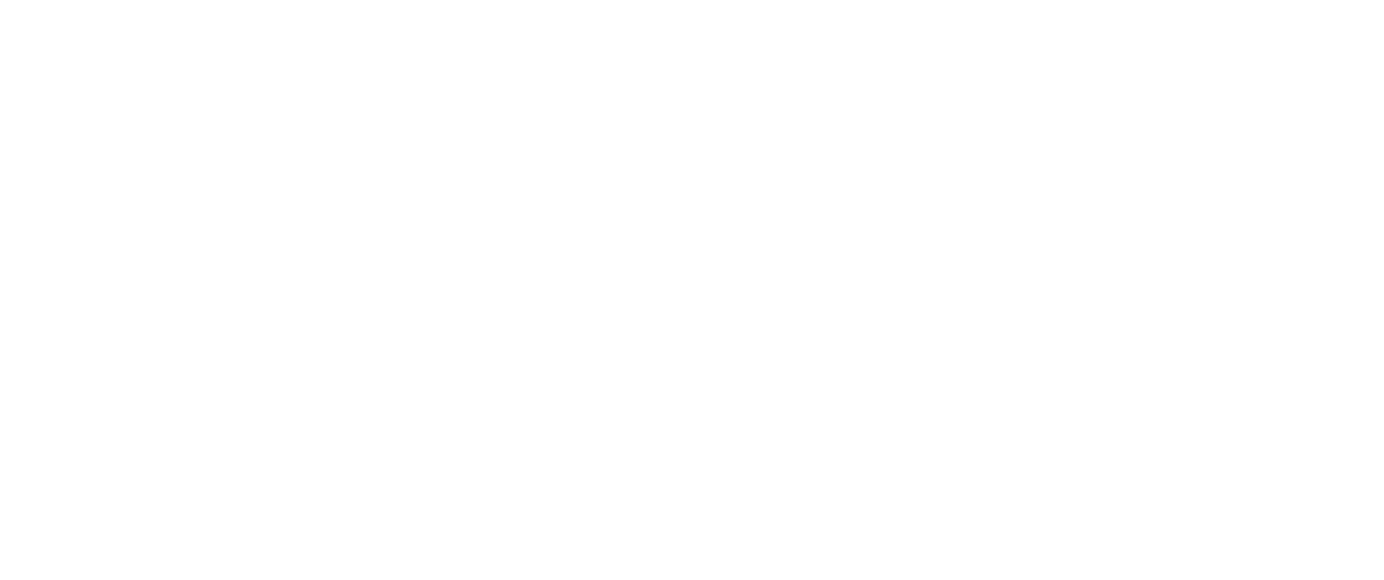
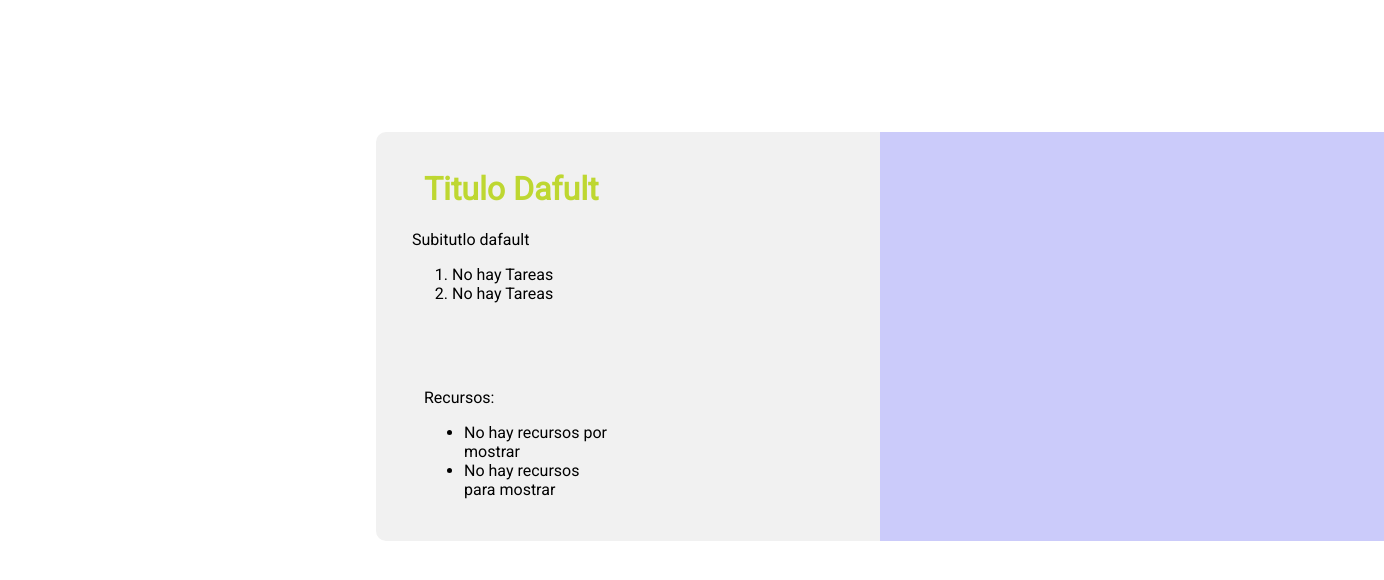
Before and after one commit to Talent-G/Talent-G, a React (Create React App) app: page / in a window 1280 px wide. Shown: the top 580 px of the page, 1384 px wide, since content can reach past the window. Built offline with nearby package versions, Linux system fonts and the light colour scheme.

Commit message:
Agregue primera parte del main_info

```diff
--- a/src/components/Modal/index.js
+++ b/src/components/Modal/index.js
@@ -14,7 +14,7 @@ export default function Modal({ componente, children ,css, open, funcion }) {
       <div className={css}>
         {componente === "Formulario" ? (
           <div>
-            <Formulario titulo={componente} />
+            <Formulario titulo={componente.nombre} />
             {children}
           </div>
         ) : (
--- a/src/containers/Dashboard/index.js
+++ b/src/containers/Dashboard/index.js
@@ -1,9 +1,29 @@
 import "./styles.css";
+import Main_info from "../Main_info";
 
-function Dashboard({children}) {
+function Dashboard() {
+//   const title="Dia 1 - CSS"
+
+//   const content={
+//     caption:"Apremderemos los conceptos core sobre css: ",
+//     list_tasks:["Que es el CSOM y su importancia",
+//     "Que son los selectores y la especialidad",
+//     "Como declarar estilos en una hoja de estilos",
+//     " Propiedad para realizar layout",
+//     "Flexbox",
+//     "Grid css"],
+//   }
+
+//   const resources=["What is Flex",
+//       "Undestanding Grid Layout",
+//       "Css selectors"
+// ];
+
   return(
     <div className="dashboard-grid">
-      {children}
+        <Main_info className="Main_info">
+
+        </Main_info>
     </div>
   )
 }
--- /dev/null
+++ b/src/containers/Main_info/index.js
@@ -0,0 +1,39 @@
+import "./styles.css";
+
+export default function Main_info ({children, title,content,resources}){
+    const list_tasks = content.list_tasks.map((task) => <li> {task}</li>)
+    const list_resources =  resources.map((recurso) => <li> {recurso} </li>)
+
+    return(
+        <div className="main__info">
+            <div className="main__mauricio">
+                <h1 className="main__titulo">{title}</h1>
+                <div className="main__contenido">
+                      {content.caption}
+                      <ol>
+                          {list_tasks}
+                      </ol>
+                </div>
+                <div className="main__recursos">
+                     Recursos:
+                    <ul>
+                        {list_resources}
+                    </ul>
+                </div>
+            </div>
+            <div className="main__arturo">
+
+            </div>
+
+        </div>
+    )
+}
+
+Main_info.defaultProps={
+    title: "Titulo Dafult",
+    content: {
+        caption:"Subitutlo dafault",
+        list_tasks:["No hay Tareas","No hay Tareas"]
+    },
+    resources: ["No hay recursos por mostrar","No hay recursos para mostrar"]
+}
--- /dev/null
+++ b/src/containers/Main_info/styles.css
@@ -0,0 +1,53 @@
+@import "../../globals.css";
+
+.main__info{
+    display: grid;
+    width: 1008px;
+    height: 409px;
+    background: #f1f1f1;
+    border-radius: 10px;
+    grid-template-columns:1fr 1fr;
+    position: absolute;
+    top: 132px;
+    left: 376px;
+}
+
+.main__contenido{
+    font-family: Roboto;
+    size: 16px;
+    color:black;
+    padding-left: 36px;
+    width: 365px;
+    line-height: 19px;
+    height: 133px;
+}
+
+.main__titulo{
+    font-family: Roboto;
+    font-weight: 900;
+    font-size: 32px;
+    padding-left: 48px;
+    padding-top: 18px;
+    line-height: 37px;
+    color: var(--primary-color)
+}
+
+.main__recursos{
+    height: 76px;
+    width: 185px;
+    padding-top: 25px;
+    padding-left: 48px;
+    font-family: Roboto;
+    font-weight: normal;
+    font-size: 16px;
+    line-height: 19px;
+}
+
+.main__mauricio{
+    grid-column: 0 / span 1;
+}
+
+.main__arturo{
+    grid-column: 1 / span 0;
+    background-color: rgb(203, 203, 250);
+}
```
Also changed, not shown: src/App.js (+5 -5 lines).
